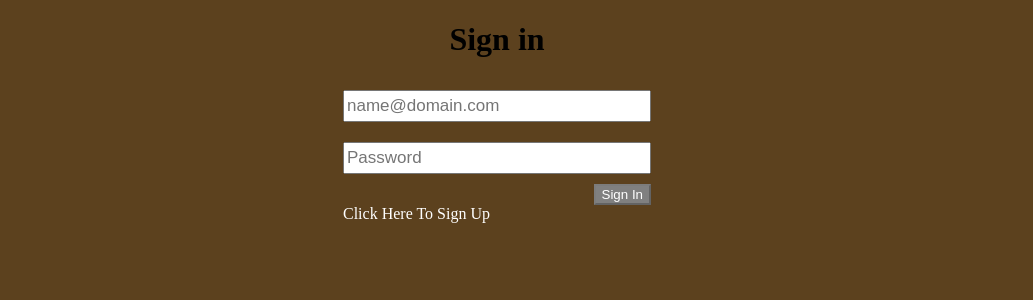
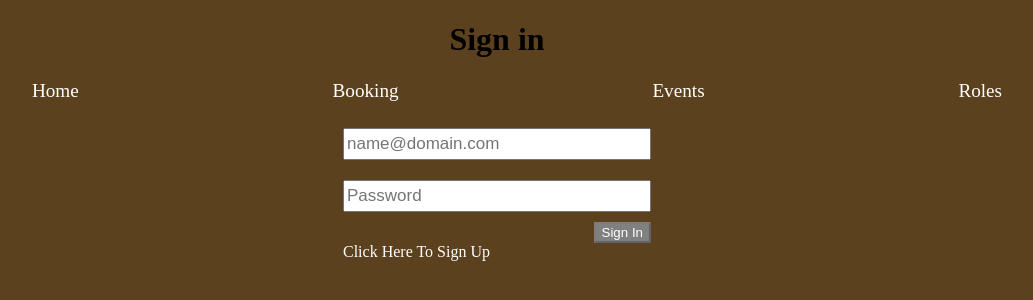
Before and after one commit to MohamedNoor20/event_app, a Next.js app: page /sign/in in a window 1280 px wide. Shown: the top 300 px of the page, without its empty margins (143-1176 px from the left). Built offline with nearby package versions, Linux system fonts and the light colour scheme.

Commit message:
done nav

```diff
--- a/src/app/page.js
+++ b/src/app/page.js
@@ -1,10 +1,15 @@
 import "@/style/globals.css"
 import Link from "next/link"
+import {Navbar} from "@/components/nav/nav"
 
 export default function Home(){
   return(
     <div>
       <h1>Home Page</h1>
+      <div>
+        <Navbar/>
+      </div>
+
       <Link href ={"/sign/up"}>Sign Up</Link>
       <p></p>
       <Link href ={"/sign/in"}>Sign In</Link>
--- a/src/app/sign/in/page.js
+++ b/src/app/sign/in/page.js
@@ -6,6 +6,7 @@ import { useRouter } from "next/navigation";
 import Link from "next/link";
 import { UsernameValidation } from "@/components/validation/username";
 import { PasswordValidation } from "@/components/validation/password";
+import {Navbar} from "@/components/nav/nav";
 
 export default function User() {
   const [username, setUsername] = useState("");
@@ -53,6 +54,9 @@ export default function User() {
   return (
     <div className="signHeader">
       <h1>Sign in</h1>
+      <div>
+        <Navbar/>
+      </div>
       <div className="aligning">
         <form className="form" onSubmit={handleSubmit}>
           <UsernameValidation
--- /dev/null
+++ b/src/components/nav/nav.js
@@ -0,0 +1,100 @@
+"use client";
+
+import { useState, useEffect, useRef } from "react";
+import Link from "next/link";
+
+export function Navbar() {
+
+  const [isOpen, setIsOpen] = useState(false);
+  const [role, setRole] = useState(null);
+
+  const menuRef = useRef(null);
+
+  useEffect(() => {
+    const handleClickOutside = (event) => {
+      if (menuRef.current && !menuRef.current.contains(event.target)) {
+        setIsOpen(false);
+      }
+    };
+
+    if (isOpen) {
+      document.addEventListener("mousedown", handleClickOutside);
+    }
+
+    return () => {
+      document.removeEventListener("mousedown", handleClickOutside);
+    };
+  }, [isOpen]);
+
+
+  useEffect(() => {
+    const cookies = document.cookie;
+    const roleCookie = cookies
+      .split("; ")
+      .find((row) => row.startsWith("role="));
+
+    if (roleCookie) {
+      setRole(roleCookie.split("=")[1]);
+    }
+  }, []);
+
+  const toggleMenu = () => {
+    setIsOpen(!isOpen);
+  };
+
+  const closeMenu = () => {
+    setIsOpen(false);
+  };
+
+  return (
+    <div className="nav-cont" ref={menuRef}>
+      <nav className="nav">
+
+        <div className={`ul-cont ${isOpen ? "open" : ""}`}>
+          <ul className="navList">
+
+            <li className="navItem">
+              <Link href="/" onClick={closeMenu}>Home</Link>
+            </li>
+
+            <li className="navItem">
+              <Link href="/Booking" onClick={closeMenu}>Booking</Link>
+            </li>
+
+            <li className="navItem">
+              <Link href="/Event" onClick={closeMenu}>Events</Link>
+            </li>
+
+            {(role === "organiser" || role === "admin") && (
+              <li className="navItem">
+                <Link href="/Event_control" onClick={closeMenu}>Event Control</Link>
+              </li>
+            )}
+
+            <li className="navItem">
+              <Link href="/Roles" onClick={closeMenu}>Roles</Link>
+            </li>
+
+            {role === "admin" && (
+              <li className="navItem">
+                <Link href="/user_control" onClick={closeMenu}>Admin</Link>
+              </li>
+            )}
+
+          </ul>
+        </div>
+
+        {/* ✅ HAMBURGER */}
+        <div
+          className={`ham-menu ${isOpen ? "open" : ""}`}
+          onClick={toggleMenu}
+        >
+          <span className="bar"></span>
+          <span className="bar"></span>
+          <span className="bar"></span>
+        </div>
+
+      </nav>
+    </div>
+  );
+}
--- a/src/style/globals.css
+++ b/src/style/globals.css
@@ -1,15 +1,21 @@
 body{
   background-color: rgb(92, 65, 30);
+}
+
+h1{
+  display: flex;
+  justify-content: center;
+  align-items: center;
 }
 
 a{
   color: white;
   text-decoration: none;
 }
-
+/* sign */
 .form{
   display: grid;
-  align-items: center;
+  align-navItems: center;
   justify-content: center;
 }
 .input {
@@ -38,11 +44,11 @@ a{
 .signHeader h1{
   display: flex;
   justify-content: center;
-  align-items: center;
+  align-navItems: center;
 }
 .aligning{
   display: grid;
-  align-items: center;
+  align-navItems: center;
   justify-content: center;
 }
 .signUp, .signIn{
@@ -59,3 +65,99 @@ a{
   width: 300px;
   color: red;
 }
+
+/* nav */
+
+.navList{
+  list-style: none;
+  display: flex;
+  justify-content: space-around;
+  align-items: center;
+}
+
+.navItem a{
+  font-size: larger;
+}
+
+
+.ham-menu {
+  cursor: pointer;
+  display: none;
+}
+
+.bar {
+  display: block;
+  width: 25px;
+  height: 5px;
+  margin: 3px;
+  background-color: white;
+  -webkit-transition: all 0.5s ease-in-out;
+  transition: all 0.5s ease-in-out;
+}
+
+
+/* media */
+
+@media screen and (max-width:500px) {
+
+  .ham-menu {
+    cursor: pointer;
+    display: none;
+    z-index: 10;
+  }
+
+  .ul-cont {
+    gap: 10px;
+    position: absolute;
+    width: 100%;
+    right: -200%;
+    transition: all 0.5s ease-in-out;
+    top: 70px;
+    align-items: center;
+    color: rgb(0, 0, 0);
+    opacity: 0;
+    z-index: 10;
+    display: none;
+    background: #231b11;
+  }
+
+
+  .ul-cont.open {
+    display: flex;
+    align-items: center;
+    justify-content: center;
+    right: 0;
+    opacity: 1;
+  }
+
+  .navList {
+    display: block !important;
+  }
+
+  .navItem {
+    margin: 10px 0;
+  }
+
+  .nav {
+    display: flex;
+    justify-content: end;
+    align-items: center;
+    margin: 0 1rem;
+  }
+
+  .ham-menu {
+    display: block;
+  }
+
+  .ham-menu.open .bar:nth-child(2) {
+    opacity: 0;
+  }
+
+  .ham-menu.open .bar:nth-child(1) {
+    transform: translateY(8px) rotate(45deg);
+  }
+
+  .ham-menu.open .bar:nth-child(3) {
+    transform: translateY(-8px) rotate(-45deg);
+  }
+}
```
Also changed, not shown: src/ruleCheck/rule.js (added, +30 -0 lines), src/app/Create_event/page.js (deleted).
